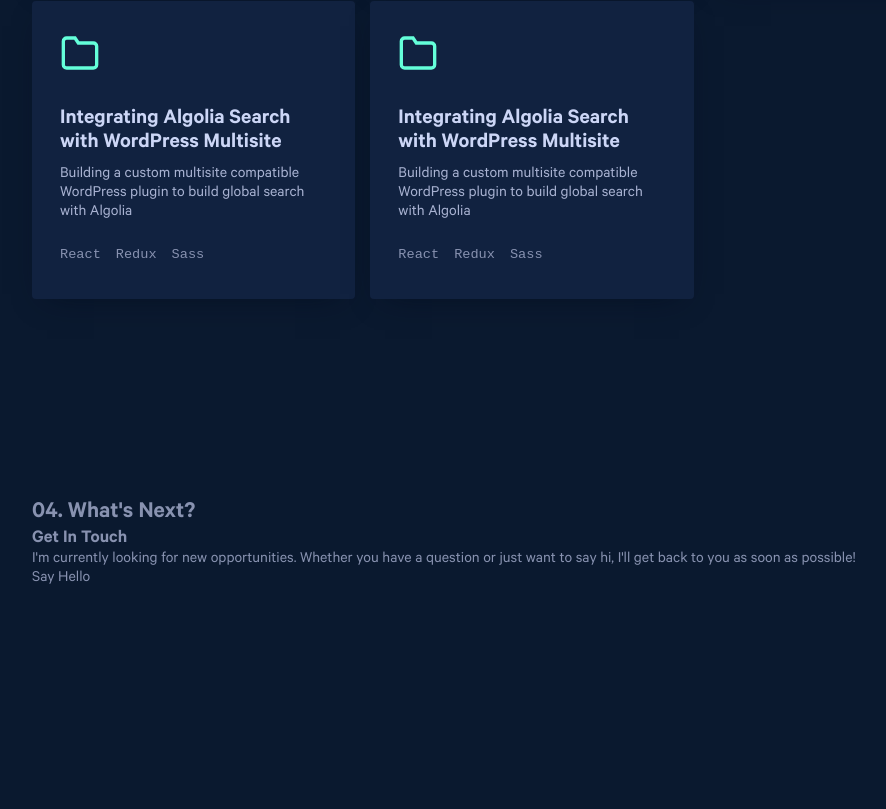
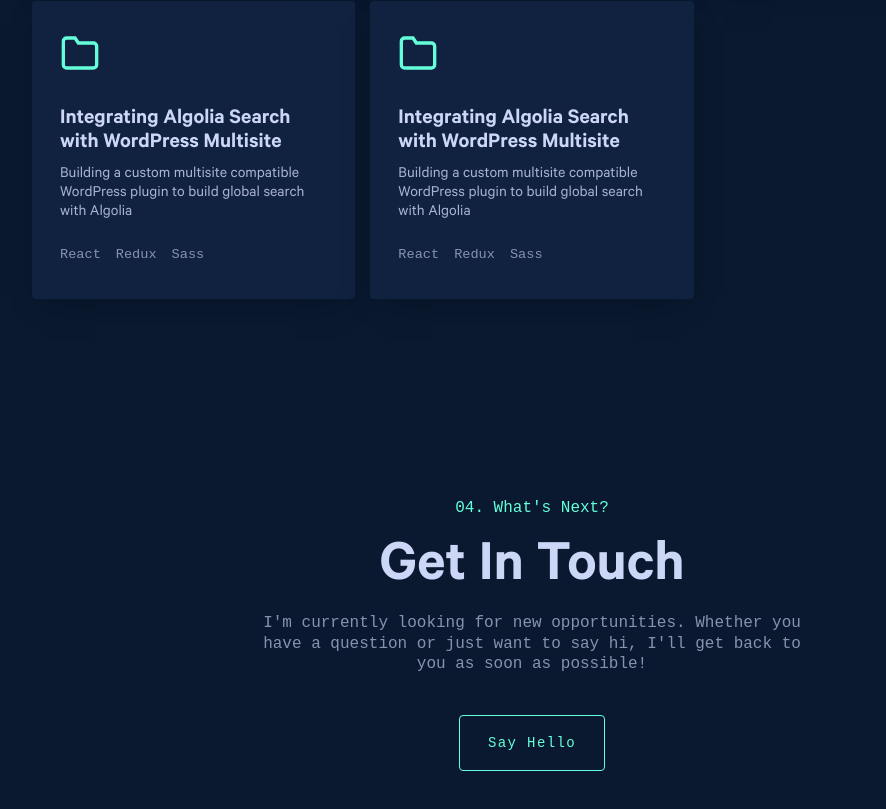
Before and after one commit to Moamal-2000/moamal-alaa, a Next.js app: page / in a window 1280 px wide. Shown: the part 3245-4054 px from the top of the page, without its empty margins (108-994 px from the left). Before the commit the page ends 3934 px from the top, so only its background shows below. Built offline with nearby package versions, Linux system fonts and the light colour scheme.

Commit message:
style: ContactSection component

```diff
--- a/src/components/Home/ContactSection/ContactSection.module.scss
+++ b/src/components/Home/ContactSection/ContactSection.module.scss
@@ -0,0 +1,60 @@
+.contactSection {
+  max-width: 540px;
+  margin: 0 auto 100px;
+  text-align: center;
+}
+
+.contactSection>h2 {
+  display: block;
+  margin-bottom: 20px;
+  color: #64ffda;
+  font-family: var(--font-mono);
+  font-size: 1rem;
+  font-weight: 400;
+}
+
+.contactSection>h3 {
+  margin-bottom: 10px;
+  font-weight: 600;
+  color: #ccd6f6;
+  line-height: 1.1;
+  font-size: clamp(2.5rem, 5vw, 3.75rem);
+}
+
+.contactSection .description {
+  font-family: var(--font-mono);
+  text-align: center;
+  font-size: 1rem;
+  line-height: 1.3;
+}
+
+.contactSection>a {
+  font-size: .875rem;
+  position: relative;
+  color: #64ffda;
+  font-family: var(--font-mono);
+  letter-spacing: .1em;
+  line-height: 1;
+  display: inline-block;
+  cursor: pointer;
+  width: fit-content;
+  overflow: hidden;
+  border: solid 1px #64ffda;
+  border-image: initial;
+  border-radius: 4px;
+  margin: 40px auto 0;
+  padding: 20px 28px;
+  transition: all .25s cubic-bezier(.645, .045, .355, 1);
+}
+
+.contactSection>a::before {
+  content: "";
+  position: absolute;
+  inset: 0;
+  opacity: 0;
+  background: linear-gradient(90deg,
+      rgba(255, 255, 255, .1),
+      rgba(255, 255, 255, .3),
+      rgba(255, 255, 255, .1));
+  transition: all .5s ease-out;
+}
```
